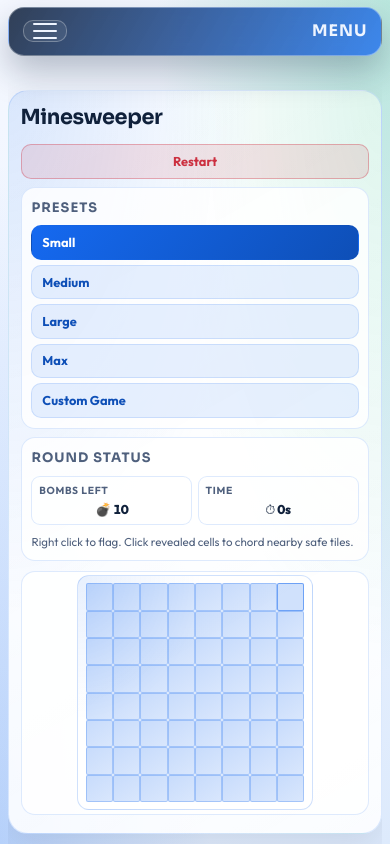
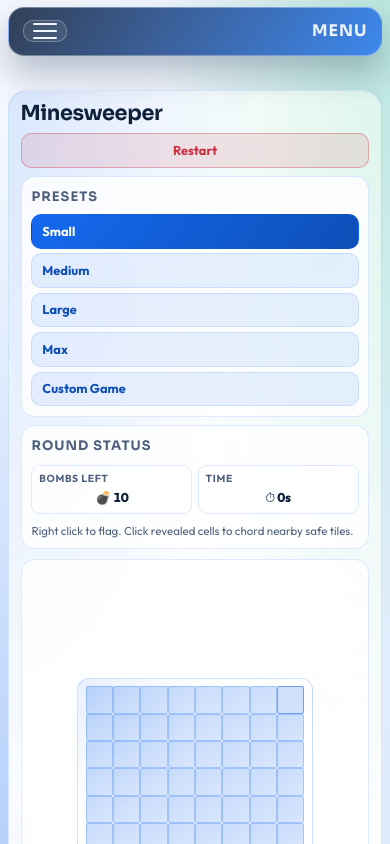
Before and after one commit to davidsl/refactored-training, a React (Vite) app in the folder refactored-training/: page /game in a window 390 px wide. Built offline with nearby package versions, Linux system fonts and the light colour scheme.

Commit message:
feat: update Minesweeper styles for improved layout and responsiveness; add Azure deployment workflow

```diff
--- a/refactored-training/src/Minesweeper/Minesweeper.module.css
+++ b/refactored-training/src/Minesweeper/Minesweeper.module.css
@@ -1,7 +1,8 @@
 .gameContainer {
-  height: 100%;
-  max-height: 100%;
+  height: auto;
+  max-height: none;
   min-height: 0;
+  flex: 0 0 auto;
   border-radius: var(--radius-xl);
   border: 1px solid var(--border);
   box-shadow: var(--shadow-soft);
@@ -12,21 +13,12 @@
   color: var(--text-strong);
   overflow: hidden;
   padding: 1rem;
-  display: grid;
-  grid-template-rows: auto minmax(0, 1fr);
-  gap: 0.7rem;
 }
 
-.headerBar {
-  display: flex;
-  justify-content: space-between;
-  align-items: flex-start;
-  gap: 0.8rem;
-}
-
-.headerBar h2 {
+.pageTitle {
   margin: 0;
   font-size: clamp(1.3rem, 2.3vw, 1.9rem);
+  line-height: 1.1;
 }
 
 .subtitle {
@@ -39,6 +31,7 @@
   min-height: 0;
   display: grid;
   grid-template-columns: 280px minmax(0, 1fr);
+  align-items: start;
   gap: 0.62rem;
 }
 
@@ -242,18 +235,51 @@
 .boardStage {
   min-height: 0;
   display: grid;
-  grid-template-rows: minmax(0, 1fr) auto;
-  gap: 0.46rem;
+  grid-template-rows: auto auto;
+  align-content: start;
+  gap: 0.34rem;
+}
+
+.boardStageTall {
+  gap: 0.22rem;
+}
+
+.boardStageVeryTall {
+  gap: 0.14rem;
+}
+
+.boardViewport {
+  height: clamp(360px, 68dvh, 780px);
+  min-height: 0;
+}
+
+.boardViewportTall {
+  height: clamp(440px, 78dvh, 900px);
+}
+
+.boardViewportVeryTall {
+  height: clamp(560px, calc(100dvh - 11rem), 1220px);
 }
 
 .boardFrame {
   position: relative;
+  height: 100%;
   min-height: 0;
   overflow: hidden;
-  padding: 0.58rem;
+  padding: 0.24rem 0.58rem;
   display: flex;
   justify-content: center;
   align-items: center;
+}
+
+.boardFrameStartAligned {
+  justify-content: flex-start;
+  align-items: flex-start;
+  padding: 0.14rem 0.38rem;
+}
+
+.boardFrameVeryTall {
+  padding: 0.08rem 0.3rem;
 }
 
 .boardWrapper {
@@ -264,6 +290,14 @@
   background:
     radial-gradient(120% 140% at 0% 0%, color-mix(in srgb, var(--primary) 10%, transparent) 0%, transparent 44%),
     color-mix(in srgb, var(--surface-strong) 90%, transparent);
+}
+
+.boardWrapperTall {
+  padding: 0.28rem;
+}
+
+.boardWrapperVeryTall {
+  padding: 0.2rem;
 }
 
 .boardRow {
@@ -415,6 +449,7 @@
   font-size: 0.74rem;
   color: var(--text-muted);
   text-align: center;
+  max-width: 100%;
 }
 
 @media (max-width: 980px) {
@@ -424,7 +459,7 @@
 
   .workspace {
     grid-template-columns: 1fr;
-    grid-template-rows: auto minmax(0, 1fr);
+    grid-template-rows: auto;
   }
 
   .controlRail {
@@ -433,9 +468,24 @@
 }
 
 @media (max-width: 760px) {
-  .headerBar {
-    flex-direction: column;
-    align-items: stretch;
+  .boardViewport {
+    height: clamp(260px, 56dvh, 560px);
+  }
+
+  .boardViewportTall {
+    height: clamp(300px, 62dvh, 640px);
+  }
+
+  .boardViewportVeryTall {
+    height: clamp(340px, calc(100dvh - 12.8rem), 760px);
+  }
+
+  .boardWrapperTall {
+    padding: 0.2rem;
+  }
+
+  .boardWrapperVeryTall {
+    padding: 0.16rem;
   }
 
   .customForm {
--- a/refactored-training/src/Minesweeper/Minesweeper.tsx
+++ b/refactored-training/src/Minesweeper/Minesweeper.tsx
@@ -105,12 +105,16 @@
 function Minesweeper() {
   const navigate = useNavigate();
   const motion = MOTION_DELAY_PRESETS[ACTIVE_MOTION_PRESET];
+  const CUSTOM_MAX_ROWS = 50;
+  const CUSTOM_MAX_COLS = 30;
   const CUSTOM_DEFAULT_ROWS = 30;
   const CUSTOM_DEFAULT_COLS = 30;
   const CUSTOM_DEFAULT_MINES = 150;
   const TILE_GAP = 0;
   const BOARD_PADDING = 10;
+  const BOARD_PADDING_TALL = 6;
   const TILE_MIN = 10;
+  const TILE_MIN_TALL = 9;
   const TILE_MAX = 48;
   const TILE_READABLE_THRESHOLD = 18;
   const [rows, setRows] = useState(8);
@@ -194,8 +198,8 @@
     const proposedMines = overrides?.mines ?? draftMines;
     const useUnknownBombCount = overrides?.unknownBombCount ?? unknownBombCount;
 
-    const nextRows = Math.max(0, Math.min(30, Number(proposedRows)));
-    const nextCols = Math.max(0, Math.min(30, Number(proposedCols)));
+    const nextRows = Math.max(0, Math.min(CUSTOM_MAX_ROWS, Number(proposedRows)));
+    const nextCols = Math.max(0, Math.min(CUSTOM_MAX_COLS, Number(proposedCols)));
     const draftMaxMines = Math.max(1, nextRows * nextCols - 1);
     const sanitizedDraftMines = Math.max(1, Math.min(draftMaxMines, Number(proposedMines)));
 
@@ -306,22 +310,32 @@
     };
   }, [rows, cols]);
 
+  const isVeryTallBoard = rows > cols && rows >= 45;
+  const effectiveTileMin = isVeryTallBoard ? TILE_MIN_TALL : TILE_MIN;
+  const effectiveBoardPadding = rows > cols ? BOARD_PADDING_TALL : BOARD_PADDING;
+
   const computedTileSize = (() => {
     if (!boardViewport.width || !boardViewport.height) {
       return rows > 18 || cols > 18 ? 36 : 48;
     }
 
-    const availableWidth = Math.max(0, boardViewport.width - BOARD_PADDING * 2);
-    const availableHeight = Math.max(0, boardViewport.height - BOARD_PADDING * 2);
+    const availableWidth = Math.max(0, boardViewport.width - effectiveBoardPadding * 2);
+    const availableHeight = Math.max(0, boardViewport.height - effectiveBoardPadding * 2);
     const widthByCols = (availableWidth - TILE_GAP * (cols - 1)) / cols;
     const heightByRows = (availableHeight - TILE_GAP * (rows - 1)) / rows;
     const size = Math.floor(Math.min(widthByCols, heightByRows));
 
-    return Math.max(TILE_MIN, Math.min(TILE_MAX, size));
+    return Math.max(effectiveTileMin, Math.min(TILE_MAX, size));
   })();
 
   const tileFontSize = Math.max(10, Math.floor(computedTileSize * 0.52));
   const tileSizeConstrained = computedTileSize <= TILE_READABLE_THRESHOLD;
+  const isTallBoard = rows > cols;
+  const boardAspectRatio = rows / Math.max(1, cols);
+  const preferBoardStartAlignment = isTallBoard;
+  const preferTallBoardViewport = isTallBoard;
+  const preferVeryTallBoardViewport = isTallBoard && boardAspectRatio >= 1.6;
+  const preferVeryTallBoardMode = preferVeryTallBoardViewport;
 
   function reveal(r: number, c: number) {
     if (gameOver) return;
@@ -484,14 +498,9 @@
 
   return (
     <div className={styles.gameContainer}>
-      <header className={styles.headerBar}>
-        <div>
-          <h2>Minesweeper</h2>
-        </div>
-      </header>
-
       <div className={styles.workspace}>
         <aside className={styles.controlRail}>
+          <h2 className={styles.pageTitle}>Minesweeper</h2>
           <button onClick={reset} className={styles.restartButton}>Restart</button>
 
           <section className={styles.panelCard}>
@@ -573,10 +582,10 @@
                   className={styles.customInput}
                   type="number"
                   min={0}
-                  max={30}
+                  max={CUSTOM_MAX_ROWS}
                   value={draftRows}
                   onChange={e => {
-                    const nextRows = Math.max(0, Math.min(30, Number(e.target.value)));
+                    const nextRows = Math.max(0, Math.min(CUSTOM_MAX_ROWS, Number(e.target.value)));
                     applyDraftSettings({ rows: nextRows });
                   }}
                 />
@@ -587,10 +596,10 @@
                   className={styles.customInput}
                   type="number"
                   min={0}
-                  max={30}
+                  max={CUSTOM_MAX_COLS}
                   value={draftCols}
                   onChange={e => {
-                    const nextCols = Math.max(0, Math.min(30, Number(e.target.value)));
+                    const nextCols = Math.max(0, Math.min(CUSTOM_MAX_COLS, Number(e.target.value)));
                     applyDraftSettings({ cols: nextCols });
                   }}
                 />
@@ -643,9 +652,37 @@
           </section>
         </aside>
 
-        <section className={styles.boardStage}>
-          <div className={styles.boardFrame} ref={boardFrameRef}>
-            <div className={styles.boardWrapper} key={boardAnimKey} onContextMenu={e => e.preventDefault()}>
+        <section
+          className={
+            styles.boardStage +
+            (preferTallBoardViewport ? ' ' + styles.boardStageTall : '') +
+            (preferVeryTallBoardMode ? ' ' + styles.boardStageVeryTall : '')
+          }
+        >
+          <div
+            className={
+              styles.boardViewport +
+              (preferTallBoardViewport ? ' ' + styles.boardViewportTall : '') +
+              (preferVeryTallBoardViewport ? ' ' + styles.boardViewportVeryTall : '')
+            }
+          >
+            <div
+              className={
+                styles.boardFrame +
+                (preferBoardStartAlignment ? ' ' + styles.boardFrameStartAligned : '') +
+                (preferVeryTallBoardMode ? ' ' + styles.boardFrameVeryTall : '')
+              }
+              ref={boardFrameRef}
+            >
+              <div
+                className={
+                  styles.boardWrapper +
+                  (preferTallBoardViewport ? ' ' + styles.boardWrapperTall : '') +
+                  (preferVeryTallBoardMode ? ' ' + styles.boardWrapperVeryTall : '')
+                }
+                key={boardAnimKey}
+                onContextMenu={e => e.preventDefault()}
+              >
                 {boardState.map((row, r) => (
                   <div
                     key={r}
@@ -739,6 +776,7 @@
                 </div>
               )}
             </div>
+          </div>
           {tileSizeConstrained && !gameOver && (
             <p className={styles.boardScaleHint}>
               Board is heavily scaled to fit. For easier play, reduce rows/columns or mine density.
```
Also changed, not shown: 1 other file (tests, documents, lock files or other folders). Lines whose indentation alone changed are shown as unchanged.
